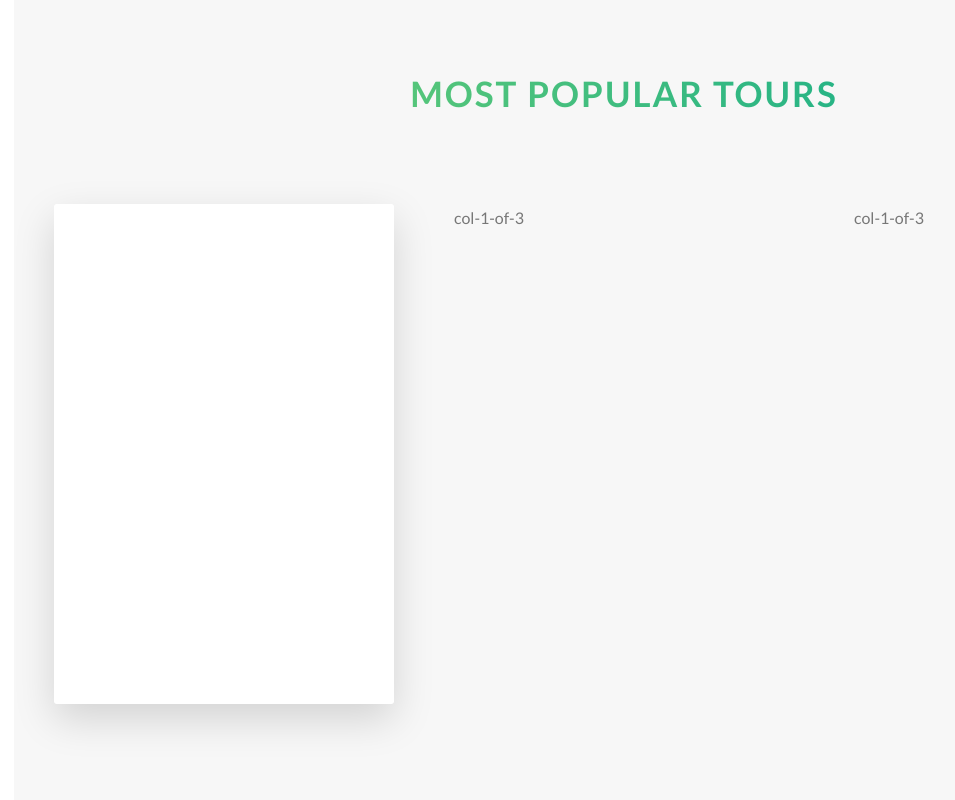
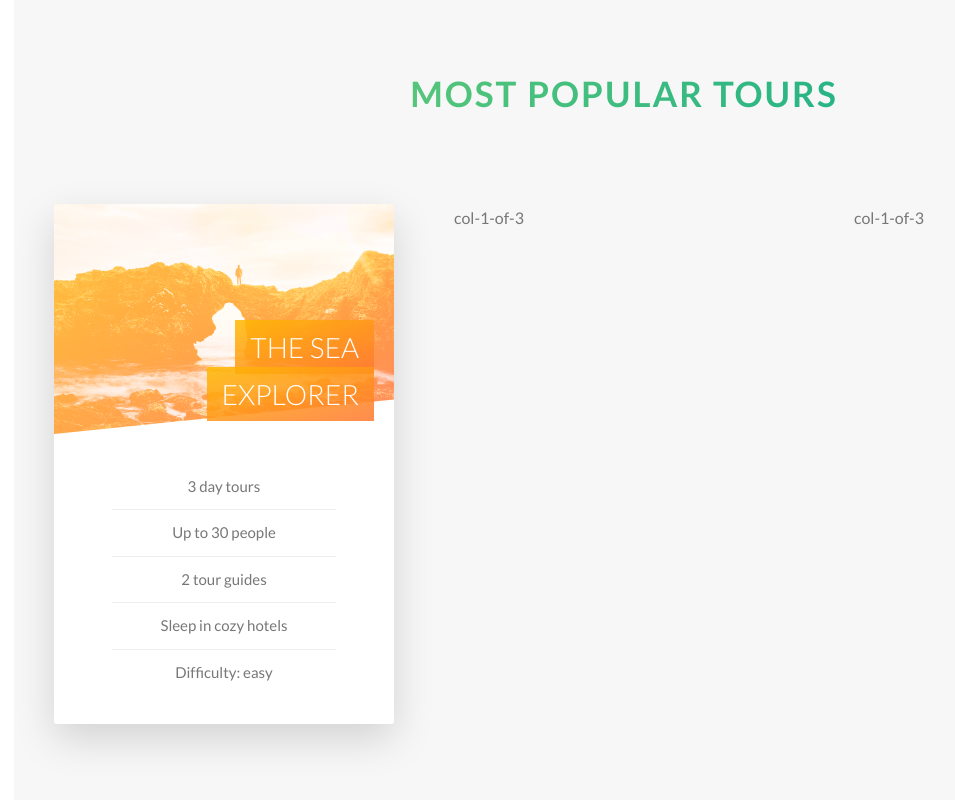
Before and after one commit to iCodeWalker/natours_ui, a website: page index.html in a window 1280 px wide. Shown: the part 2308-3108 px from the top of the page, without its empty margins (16-971 px from the left). Drawn offline with Linux system fonts and the light colour scheme.

Commit message:
Added: front-side of rotating card

```diff
--- a/index.html
+++ b/index.html
@@ -149,7 +149,23 @@
         <div class="row">
           <div class="col-1-of-3">
             <div class="card">
-              <div class="card__side card__side--front">FRONT</div>
+              <div class="card__side card__side--front">
+                <div class="card__picture card__picture--1">&nbsp;</div>
+                <h4 class="card__heading">
+                  <span class="card__heading-span card__heading-span-1">
+                    The sea explorer
+                  </span>
+                </h4>
+                <div class="card__details">
+                  <ul>
+                    <li>3 day tours</li>
+                    <li>Up to 30 people</li>
+                    <li>2 tour guides</li>
+                    <li>Sleep in cozy hotels</li>
+                    <li>Difficulty: easy</li>
+                  </ul>
+                </div>
+              </div>
               <div class="card__side card__side--back card__side--back-1">
                 BACK
               </div>
--- a/sass/abstracts/_variables.scss
+++ b/sass/abstracts/_variables.scss
@@ -11,6 +11,7 @@ $color-tertiary-light: #2998ff;
 $color-tertiary-dark: #5643fa;
 
 $color-grey-light-1: #f7f7f7;
+$color-grey-light-2: #eee;
 
 $color-grey-dark: #777;
 $color-white: #fff;
--- a/sass/components/_card.scss
+++ b/sass/components/_card.scss
@@ -2,14 +2,11 @@
   perspective: 150rem;
   -moz-perspective: 150rem;
   position: relative;
-  height: 50rem;
+  height: 52rem;
 
   &__side {
-    background-color: orangered;
-    height: 50rem;
+    height: 52rem;
     transition: all 0.8s ease;
-    color: white;
-    font-size: 2rem;
     position: absolute;
     top: 0;
     left: 0;
@@ -17,6 +14,7 @@
     backface-visibility: hidden;
     border-radius: 3px;
     box-shadow: 0 1.5rem 4rem rgba($color-black, 0.15);
+    overflow: hidden;
 
     &--front {
       background-color: $color-white;
@@ -43,4 +41,75 @@
   &:hover &__side--back {
     transform: rotateY(0deg);
   }
+
+  &__picture {
+    background-size: cover;
+    height: 23rem;
+    background-blend-mode: screen;
+    -webkit-clip-path: polygon(0 0, 100% 0, 100% 85%, 0 100%);
+    clip-path: polygon(0 0, 100% 0, 100% 85%, 0 100%);
+
+    &--1 {
+      background-image: linear-gradient(
+          to right bottom,
+          $color-secondary-light,
+          $color-secondary-dark
+        ),
+        url(../img/nat-5.jpg);
+    }
+
+    &--2 {
+      background-image: url(../img/nat-5.jpg);
+    }
+
+    &--3 {
+      background-image: url(../img/nat-5.jpg);
+    }
+  }
+
+  &__heading {
+    font-size: 2.8rem;
+    font-weight: 300;
+    text-transform: uppercase;
+    text-align: right;
+    color: $color-white;
+    position: absolute;
+    top: 12rem;
+    right: 2rem;
+    width: 75%;
+  }
+
+  &__heading-span {
+    padding: 1rem 1.5rem;
+    -webkit-box-decoration-break: clone;
+    box-decoration-break: clone;
+
+    &-1 {
+      background-image: linear-gradient(
+        to right bottom,
+        rgba($color-secondary-light, 0.85),
+        rgba($color-secondary-dark, 0.85)
+      );
+    }
+  }
+
+  &__details {
+    padding: 3rem;
+
+    ul {
+      list-style: none;
+      width: 80%;
+      margin: 0 auto;
+
+      li {
+        text-align: center;
+        font-size: 1.5rem;
+        padding: 1rem;
+
+        &:not(:last-child) {
+          border-bottom: 1px solid $color-grey-light-2;
+        }
+      }
+    }
+  }
 }
--- a/sass/layout/_header.scss
+++ b/sass/layout/_header.scss
@@ -11,6 +11,7 @@
     url("../img/hero.jpg");
   background-size: cover;
   background-position: top;
+  -webkit-clip-path: polygon(0 0, 100% 0, 100% 85%, 0 100%);
   clip-path: polygon(0 0, 100% 0, 100% 85%, 0 100%);
   position: relative;
 
```
Also changed, not shown: css/style.css.
